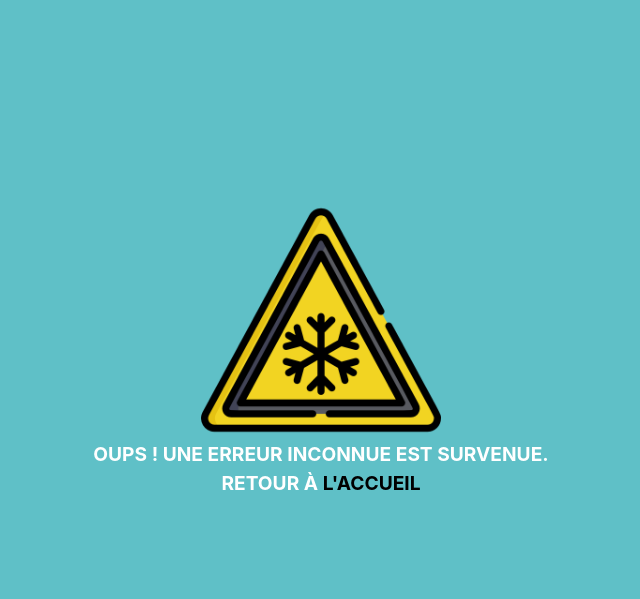
After one commit to quentinboinet/snowtricks, a Symfony app: template templates/bundles/TwigBundle/Exception/error.html.twig in a window 1280 px wide. The commit adds this page. Shown: the top 599 px of the page, without its empty margins (319-959 px from the left). Run offline with Twig, Linux system fonts and the light colour scheme; the template is opened without the code that fills it, so the values that code supplies are empty; some libraries are stand-ins or nearby versions.

Commit message:
Error 404+500+other pages

```diff
--- a/public/css/baseErrorPage.css
+++ b/public/css/baseErrorPage.css
@@ -15,6 +15,12 @@ body {
     height:30vh;
 }
 
+@media screen and (max-width: 640px) {
+    #errorBlock img {
+        height: 150px;
+    }
+}
+
 #errorBlock a {
     color:black;
 }
--- /dev/null
+++ b/templates/bundles/TwigBundle/Exception/error.html.twig
@@ -0,0 +1,23 @@
+<!DOCTYPE html>
+<html lang="fr">
+<head>
+    <meta charset="UTF-8">
+    <meta name="viewport" content="width=device-width, initial-scale=1, shrink-to-fit=no">
+
+    <title>SnowTricks - Oups !</title>
+    {% block stylesheets %}
+        <link rel="stylesheet" href="{{ asset('css/baseErrorPage.css') }}"/>
+        <link rel="stylesheet" href="https://maxcdn.bootstrapcdn.com/bootstrap/4.0.0/css/bootstrap.min.css" integrity="sha384-Gn5384xqQ1aoWXA+058RXPxPg6fy4IWvTNh0E263XmFcJlSAwiGgFAW/dAiS6JXm" crossorigin="anonymous">
+        <link rel="stylesheet" href="https://cdnjs.cloudflare.com/ajax/libs/font-awesome/5.8.2/css/all.min.css">
+    {% endblock %}
+
+</head>
+<body>
+
+<div id="errorBlock">
+    <p id="imageError"><img src="{{ asset('images/error.png') }}" alt="Erreur inconnue !" /></p>
+    <p>Oups ! Une erreur inconnue est survenue. <br/> Retour à <a href="{{ path('home_page') }}" title="Retour à l'accueil">l'accueil</a></p>
+</div>
+
+</body>
+</html>
```
Also changed, not shown: templates/bundles/TwigBundle/Exception/error500.html.twig (added, +23 -0 lines), public/images/500error.png (added), public/images/error.png (added).
